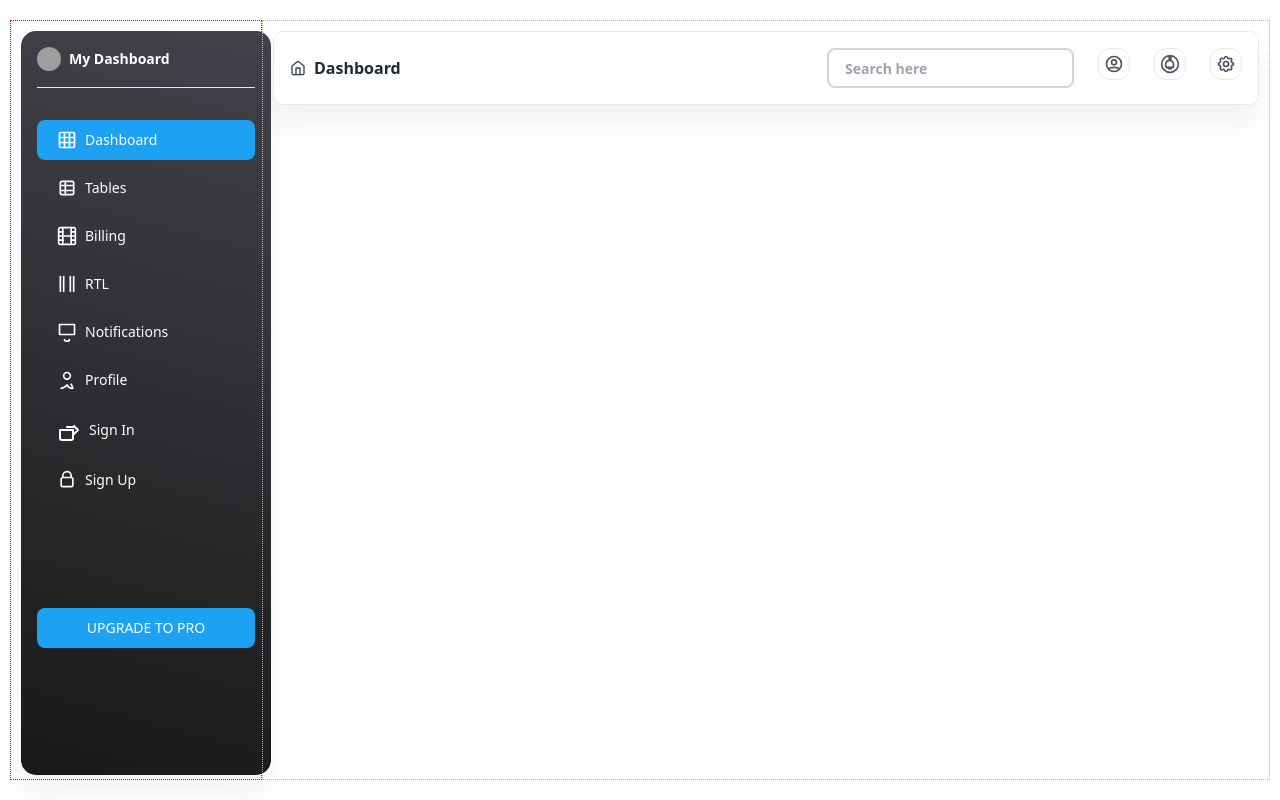
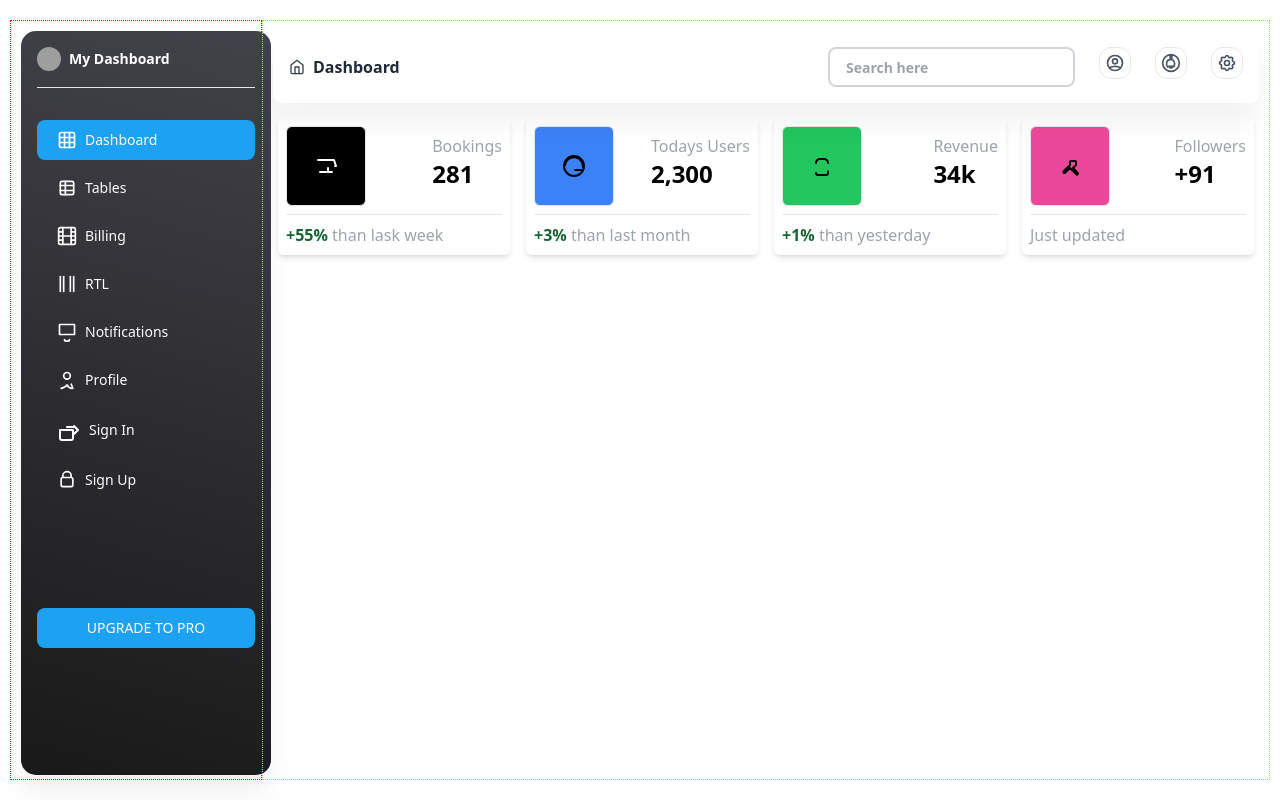
Before and after one commit to mdfaizan973/ZcDashboard, a React (Vite) app in the folder dashboard/: page / in a window 1280 px wide. Built offline with nearby package versions, Linux system fonts and the light colour scheme; grey boxes are pictures that could not be loaded.

Commit message:
able to build top cards

```diff
--- a/dashboard/src/Components/Dashboard.jsx
+++ b/dashboard/src/Components/Dashboard.jsx
@@ -1,6 +1,7 @@
 import Navbar from "./Navbar";
 import Sidebar from "./Sidebar";
 import "./Styles/Dashboard.css";
+import TopCards from "./TopCards";
 export default function Dashboard() {
   return (
     <div>
@@ -13,6 +14,9 @@ export default function Dashboard() {
           <div className="navbar">
             <Navbar />
           </div>
+          <div className="top-cards">
+            <TopCards />
+          </div>
         </div>
       </div>
     </div>
--- a/dashboard/src/Components/Styles/Dashboard.css
+++ b/dashboard/src/Components/Styles/Dashboard.css
@@ -17,3 +17,7 @@
   height: 95vh;
   border: 1px dotted rgb(119, 255, 0);
 }
+.top-cards {
+  margin-top: 10px;
+  padding: 5px;
+}
--- a/dashboard/src/Components/Styles/Navbar.css
+++ b/dashboard/src/Components/Styles/Navbar.css
@@ -15,5 +15,4 @@
   padding: 1rem;
   align-items: center;
   border-radius: 10px;
-  border: 1px rgb(216, 205, 205) dotted;
 }
--- /dev/null
+++ b/dashboard/src/Components/TopCards.jsx
@@ -0,0 +1,129 @@
+// import React from 'react'
+
+export default function TopCards() {
+  return (
+    <div>
+      <div className="flex mb-4 space-x-4">
+        <div className="flex-1 bg-white p-2 rounded-md shadow-md">
+          <div className="flex justify-between items-center">
+            <div className="h-20 w-20 bg-black text-white rounded-md border flex items-center justify-center">
+              <svg
+                xmlns="http://www.w3.org/2000/svg"
+                fill="none"
+                viewBox="0 0 24 24"
+                stroke="currentColor"
+                className="h-6 w-6"
+              >
+                <path
+                  strokeLinecap="round"
+                  strokeLinejoin="round"
+                  strokeWidth="2"
+                  d="M4 6h16l2 6h-1M6 18h12m-4-4v4m0 0h4"
+                ></path>
+              </svg>
+            </div>
+            <div>
+              <p className="text-gray-400">Bookings</p>
+              <h2 className="text-2xl  font-bold mb-2">281</h2>
+            </div>
+          </div>
+          <hr className="mt-2" />
+          <p className="mt-2 text-gray-400">
+            <span className="text-green-800 font-bold">+55% </span>
+            than lask week
+          </p>
+        </div>
+
+        <div className="flex-1 bg-white p-2 rounded-md shadow-md">
+          <div className="flex justify-between items-center">
+            <div className="h-20 w-20 bg-blue-500 rounded-md border flex items-center justify-center">
+              <svg
+                xmlns="http://www.w3.org/2000/svg"
+                fill="none"
+                viewBox="0 0 24 24"
+                stroke="currentColor"
+                className="h-6 w-6"
+              >
+                <path
+                  strokeLinecap="round"
+                  strokeLinejoin="round"
+                  strokeWidth="2"
+                  d="M3 11a9 9 0 0117.897 2.474M12 2C6.48 2 2 6.48 2 12s4.48 10 10 10 10-4.48 10-10-4.48-10-10-10zm1 14h6"
+                ></path>
+              </svg>
+            </div>
+            <div>
+              <p className="text-gray-400">Todays Users</p>
+              <h2 className="text-2xl  font-bold mb-2">2,300</h2>
+            </div>
+          </div>
+          <hr className="mt-2" />
+          <p className="mt-2 text-gray-400">
+            <span className="text-green-800 font-bold">+3% </span>
+            than last month
+          </p>
+        </div>
+
+        <div className="flex-1 bg-white p-2 rounded-md shadow-md">
+          <div className="flex justify-between items-center">
+            <div className="h-20 w-20 bg-green-500 rounded-md border flex items-center justify-center">
+              <svg
+                xmlns="http://www.w3.org/2000/svg"
+                fill="none"
+                viewBox="0 0 24 24"
+                stroke="currentColor"
+                className="h-6 w-6"
+              >
+                <path
+                  strokeLinecap="round"
+                  strokeLinejoin="round"
+                  strokeWidth="2"
+                  d="M6 19c0 1.1.9 2 2 2h8a2 2 0 002-2v-1.5M6 9a4 4 0 014-4h4a4 4 0 014 4"
+                ></path>
+              </svg>
+            </div>
+            <div>
+              <p className="text-gray-400">Revenue</p>
+              <h2 className="text-2xl  font-bold mb-2">34k</h2>
+            </div>
+          </div>
+          <hr className="mt-2" />
+          <p className="mt-2 text-gray-400">
+            <span className="text-green-800 font-bold">+1% </span>
+            than yesterday
+          </p>
+        </div>
+
+        <div className="flex-1 bg-white p-2 rounded-md shadow-md">
+          <div className="flex justify-between items-center">
+            <div className="h-20 w-20 bg-pink-500 rounded-md border flex items-center justify-center">
+              <svg
+                xmlns="http://www.w3.org/2000/svg"
+                fill="none"
+                viewBox="0 0 24 24"
+                stroke="currentColor"
+                className="h-6 w-6"
+              >
+                <path
+                  strokeLinecap="round"
+                  strokeLinejoin="round"
+                  strokeWidth="2"
+                  d="M15 14l3-3V8a1 1 0 00-1-1h-4a1 1 0 00-1 1v3l-6.293 6.293a1 1 0 001.414 1.414L12 14l6.293 6.293a1 1 0 001.414-1.414L15 14z"
+                ></path>
+              </svg>
+            </div>
+            <div>
+              <p className="text-gray-400">Followers</p>
+              <h2 className="text-2xl  font-bold mb-2">+91</h2>
+            </div>
+          </div>
+          <hr className="mt-2" />
+          <p className="mt-2 text-gray-400">
+            <span className="text-green-800 font-bold"></span>
+            Just updated
+          </p>
+        </div>
+      </div>
+    </div>
+  );
+}
```
